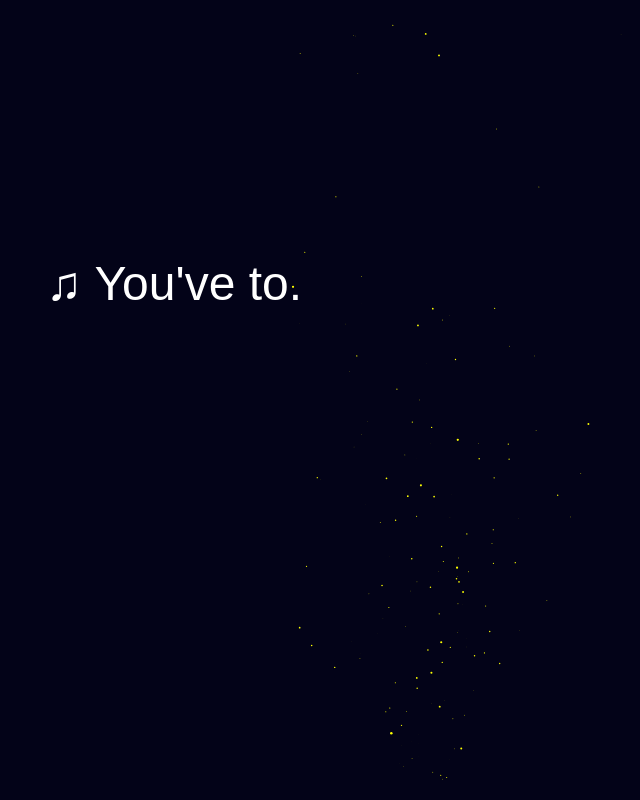
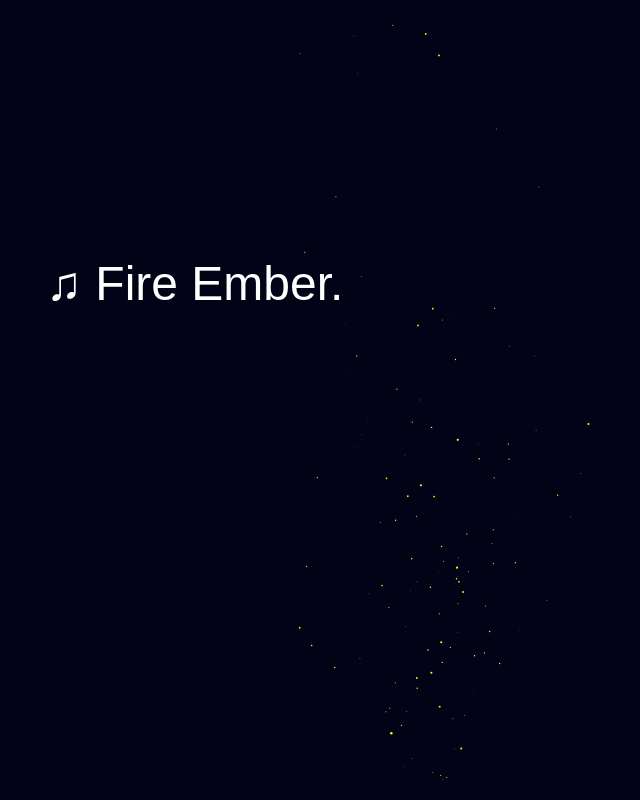
Before and after one commit to alpeshgit/alpeshgit.github.io, a plain HTML site: page index.html in a window 1280 px wide. Shown: the whole page, without its empty margins (210-850 px from the left). Drawn offline with Linux system fonts and the light colour scheme.

Commit message:
Update index.html

```diff
--- a/index.html
+++ b/index.html
@@ -51,7 +51,7 @@
 		</svg>
 	</div>
 	<div id="glassy">
-		&#9835; You've to.<br />
+		&#9835; Fire Ember.<br />
 	</div>
 	<script>
 
```
